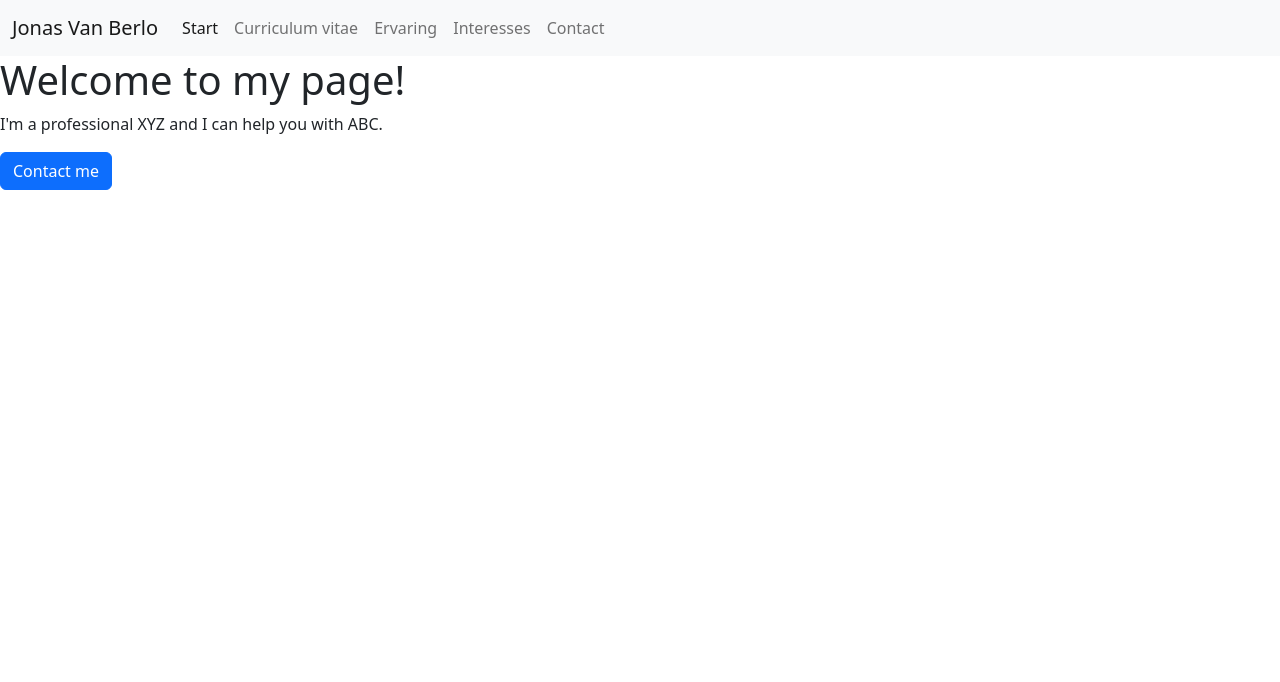
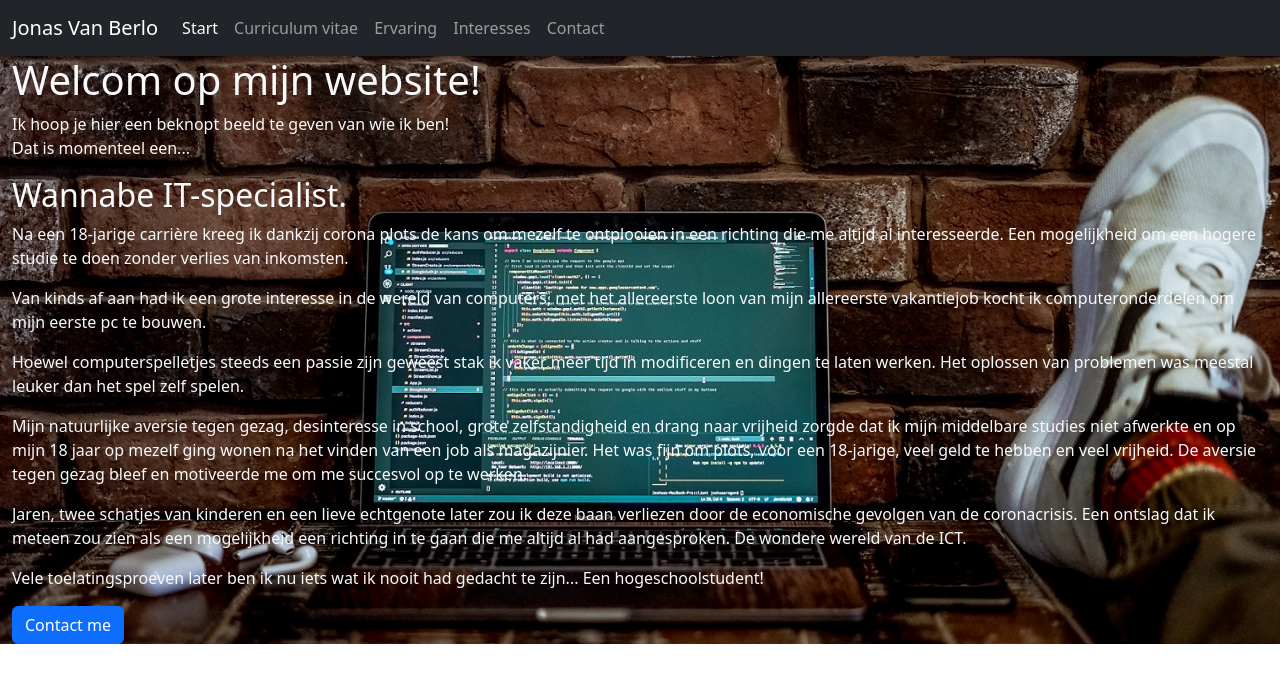
Before and after one commit to JonasVbe/project02, a plain HTML site: page index.html in a window 1280 px wide. Drawn offline with Linux system fonts and the light colour scheme.

Commit message:
navbar donker gemaakt, en achtergrond aan jumbotron toegevoegd, voorlopig in style tags op de html pagina.

```diff
--- a/index.html
+++ b/index.html
@@ -5,10 +5,23 @@
     <meta http-equiv="X-UA-Compatible" content="IE=edge">
     <meta name="viewport" content="width=device-width, initial-scale=1.0">
     <link rel="stylesheet" href="css/bootstrap.min.css">
+
+    <style>
+        .backgroundfeetup{
+            background-image: url("/img/homepage_resize.jpg");
+            /* Full height */
+            height: 100%;
+            /* Center and scale the image nicely */
+            background-position: center;
+            background-repeat: no-repeat;
+            background-size: cover;
+        }
+    </style>
     <title>Document</title>
 </head>
+
 <body>
-    <nav class="navbar navbar-expand-md bg-light">
+    <nav class="navbar navbar-expand-md navbar-dark bg-dark">
         <div class="container-fluid">
           <a class="navbar-brand" href="#">Jonas Van Berlo</a>
           <button class="navbar-toggler" type="button" data-bs-toggle="collapse" data-bs-target="#navbarNav" aria-controls="navbarNav" aria-expanded="false" aria-label="Toggle navigation">
@@ -39,13 +52,59 @@
         </div>
       </nav>
 
-      <section class="contianer"></section>
 
-      <div class="jumbotron">
-        <h1>Welcome to my page!</h1>
-        <p>I'm a professional XYZ and I can help you with ABC.</p>
+      <div class="backgroundfeetup" >
+
+      <div class="jumbotron text-light">
+        <div class="container-fluid">
+        <h1 >Welcom op mijn website!</h1>
+        <p> Ik hoop je hier een beknopt beeld te geven van wie ik ben! <br>Dat is momenteel een... </p>
+        <h2>Wannabe IT-specialist.</h2>
+        <p>
+          Na een 18-jarige carrière kreeg ik dankzij corona plots de kans om
+          mezelf te ontplooien in een richting die me altijd al interesseerde.
+          Een mogelijkheid om een hogere studie te doen zonder verlies van
+          inkomsten.
+        </p>
+
+        <p>
+          Van kinds af aan had ik een grote interesse in de wereld van
+          computers, met het allereerste loon van mijn allereerste vakantiejob
+          kocht ik computeronderdelen om mijn eerste pc te bouwen.
+        </p>
+
+        <p>
+          Hoewel computerspelletjes steeds een passie zijn geweest stak ik vaker
+          meer tijd in modificeren en dingen te laten werken. Het oplossen van
+          problemen was meestal leuker dan het spel zelf spelen.
+        </p>
+
+        <p>
+          Mijn natuurlijke aversie tegen gezag, desinteresse in school, grote
+          zelfstandigheid en drang naar vrijheid zorgde dat ik mijn middelbare
+          studies niet afwerkte en op mijn 18 jaar op mezelf ging wonen na het
+          vinden van een job als magazijnier. Het was fijn om plots, voor een
+          18-jarige, veel geld te hebben en veel vrijheid. De aversie tegen
+          gezag bleef en motiveerde me om me succesvol op te werken.
+        </p>
+
+        <p>
+          Jaren, twee schatjes van kinderen en een lieve echtgenote later zou ik
+          deze baan verliezen door de economische gevolgen van de coronacrisis.
+          Een ontslag dat ik meteen zou zien als een mogelijkheid een richting
+          in te gaan die me altijd al had aangesproken. De wondere wereld van de
+          ICT.
+        </p>
+
+        <p>
+          Vele toelatingsproeven later ben ik nu iets wat ik nooit had gedacht
+          te zijn... Een hogeschoolstudent!
+        </p>
+
         <a href="/contact" class="btn btn-primary">Contact me</a>
+    </div>
       </div>
+    </div>
 
 
 
```
Also changed, not shown: contact.html (+1 -1 lines), cv.html (+1 -1 lines), ervaring.html (+1 -1 lines), interesses.html (+1 -1 lines), img/homepage_resize.jpg (added).
